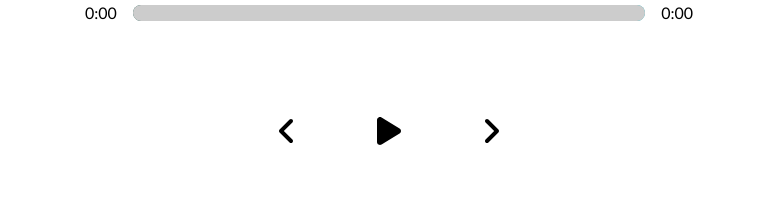
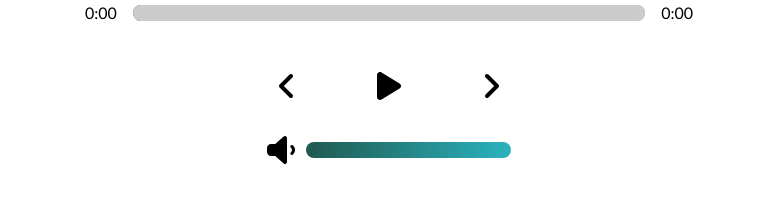
Before and after one commit to angelonazzaro/waves, a React (Create React App) app: page / in a window 1280 px wide. Shown: the part 573-776 px from the top of the page, without its empty margins (251-1027 px from the left). Built offline with nearby package versions, Linux system fonts and the light colour scheme.

Commit message:
volume controls

```diff
--- a/src/components/Player.js
+++ b/src/components/Player.js
@@ -1,6 +1,6 @@
 import { useState } from 'react';
 import {FontAwesomeIcon} from '@fortawesome/react-fontawesome';
-import {faPlay, faPause, faAngleLeft, faAngleRight} from '@fortawesome/free-solid-svg-icons';
+import {faPlay, faPause, faAngleLeft, faAngleRight, faVolumeLow, faVolumeXmark} from '@fortawesome/free-solid-svg-icons';
 
 
 function Player({currentSong, audioRef, setCurrentSong, songs, setSongs, isSongPlaying, setIsSongPlaying}) {
@@ -27,7 +27,7 @@ function Player({currentSong, audioRef, setCurrentSong, songs, setSongs, isSongP
     }
 
     const dragHandler = (e) => {
-        audioRef.current.currentTime = e.target.value;
+        audioElement.currentTime = e.target.value;
         setCurrentSongInfo({...currentSongInfo, currentTime: e.target.value});
     }
 
@@ -51,6 +51,17 @@ function Player({currentSong, audioRef, setCurrentSong, songs, setSongs, isSongP
         await setSongs(newSongs);
     }
 
+    const volumeDragHandler = (e) => {
+        audioElement.volume = parseFloat(e.target.value);
+
+        if (audioElement.volume === 0)
+            setIsSongMuted(true);
+        else
+            setIsSongMuted(false);
+
+        setCurrentSongInfo({...currentSongInfo, volume: audioElement.volume})
+    }
+
     // Format current song's current time and duration
     const formatTime = (time) => {
         return Math.floor(time / 60) + ":" + ("0" + Math.floor(time % 60)).slice(-2);
@@ -60,19 +71,26 @@ function Player({currentSong, audioRef, setCurrentSong, songs, setSongs, isSongP
     const [currentSongInfo, setCurrentSongInfo] = useState({
         currentTime: 0,
         duration: 0,
-        animationPercentage: 0
+        animationPercentage: 0,
+        volume: 1
     });
+
+    const [isSongMuted, setIsSongMuted] = useState(!currentSongInfo.volume > 0);
 
     // Animations
     const trackAnim = {
-        transform: `translateX(${currentSongInfo.animationPercentage}%)`,
+        transform: `translateX(${currentSongInfo.animationPercentage}%)`
     };
+
+    const volumeAnim = {
+        transform: `translateX(${currentSongInfo.volume * 100}%)`
+    }
 
 	return (
 		<div className="player">
             <div className="time-control">
                 <p>{formatTime(currentSongInfo.currentTime)}</p>
-                <div className="track" style={{background: `linear-gradient(to right, ${currentSong.color[0]},${currentSong.color[1]})`}}>
+                <div className="track song-track" style={{background: `linear-gradient(to right, ${currentSong.color[0]},${currentSong.color[1]})`}}>
                     <input type="range" min={0} max={currentSongInfo.duration || 0}
                         value={currentSongInfo.currentTime} onChange={dragHandler} />
                     <div style={trackAnim} className="animate-track"></div>
@@ -87,6 +105,14 @@ function Player({currentSong, audioRef, setCurrentSong, songs, setSongs, isSongP
 			    <FontAwesomeIcon onClick={() => skipSong('forward')} className="skip-forward"
                     size="2x" icon={faAngleRight} />
             </div>
+            <div className="volume-control">
+                <FontAwesomeIcon icon={isSongMuted ? faVolumeXmark : faVolumeLow} size="2x" />
+                 <div className="track volume-track" style={{background: `linear-gradient(to right, ${currentSong.color[0]},${currentSong.color[1]})`}}>
+                    <input type="range" min={0} max={1} step={0.01}
+                        value={currentSongInfo.volume || 1} onChange={volumeDragHandler} />
+                    <div style={volumeAnim} className="animate-track"></div>
+                </div>
+            </div>
             <audio onLoadedMetadata={timeUpdateHandler} onTimeUpdate={timeUpdateHandler}
                 onEnded={() => skipSong('forward')} ref={audioRef} src={currentSong.audio}></audio>
 		</div>
--- a/src/styles/_player.scss
+++ b/src/styles/_player.scss
@@ -19,13 +19,6 @@
 
     input {
         width: 100%;
-        -webkit-appearance: none;
-        cursor: pointer;
-        background-color: transparent;
-
-        &:focus {
-            outline: none;
-        }
     }
 }
 
@@ -35,18 +28,34 @@
     justify-content: space-evenly;
 
     width: 30%;
+    margin: 2rem 0;
 
     svg {
         cursor: pointer;
     }
 }
 
+.volume-control {
+    display: flex;
+    justify-content: space-around;
+    align-items: center;
+
+    width: 20%;
+}
+
 .track {
-  width: 100%;
   height: 1rem;
   position: relative;
   overflow: hidden;
   border-radius: 1rem;
+}
+
+.song-track {
+    width: 100%;
+}
+
+.volume-track {
+    width: 80%;
 }
 
 .animate-track {
@@ -61,8 +70,15 @@
   pointer-events: none;
 }
 
-input[type="range"]:focus {
-  outline: none;
+input[type="range"] {
+    width: 100%;
+    -webkit-appearance: none;
+    cursor: pointer;
+    background-color: transparent;
+
+    &:focus {
+        outline: none;
+    }
 }
 
 input[type="range"]::-webkit-slider-thumb {
@@ -81,7 +97,12 @@ input[type="range"]::moz-range-thumb {
   .time-control {
     width: 90%;
   }
+
   .play-control {
     width: 80%;
   }
+
+  .volume-control {
+    width: 55%;
+  }
 }
```
